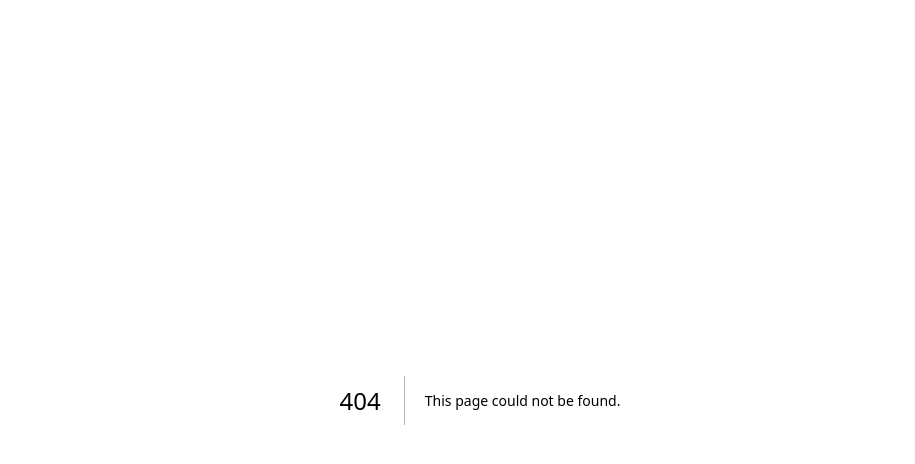
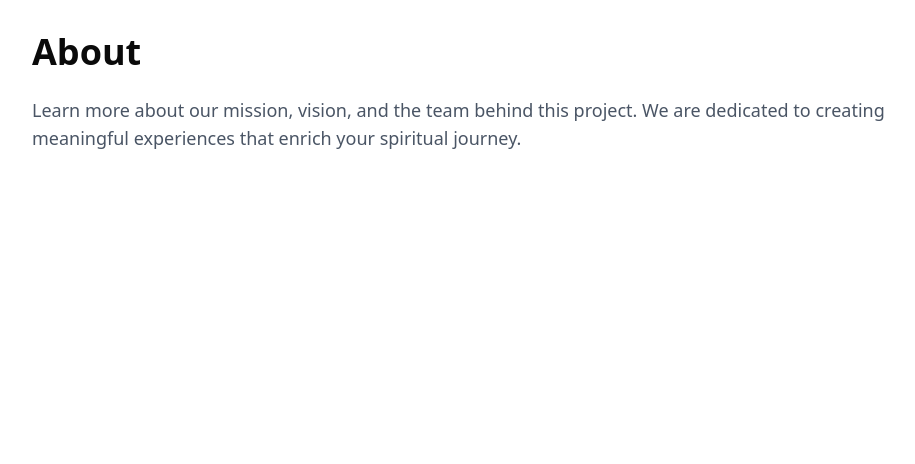
Before and after one commit to jeff-soriano/ora, a Next.js app: page /about in a window 1280 px wide. Before the commit this address had no page. Shown: the top 464 px of the page, without its empty margins (160-1075 px from the left). Built offline with nearby package versions, Linux system fonts and the light colour scheme.

Commit message:
Add routing

```diff
--- /dev/null
+++ b/app/about/page.tsx
@@ -0,0 +1,13 @@
+export default function AboutPage() {
+  return (
+    <div className="min-h-screen p-8">
+      <div className="max-w-4xl mx-auto">
+        <h1 className="text-4xl font-bold mb-6">About</h1>
+        <p className="text-lg text-gray-600 dark:text-gray-300">
+          Learn more about our mission, vision, and the team behind this project.
+          We are dedicated to creating meaningful experiences that enrich your spiritual journey.
+        </p>
+      </div>
+    </div>
+  );
+}
--- /dev/null
+++ b/app/journal/page.tsx
@@ -0,0 +1,13 @@
+export default function JournalPage() {
+  return (
+    <div className="min-h-screen p-8">
+      <div className="max-w-4xl mx-auto">
+        <h1 className="text-4xl font-bold mb-6">Journal</h1>
+        <p className="text-lg text-gray-600 dark:text-gray-300">
+          Welcome to your personal journal space. This is where you can document your thoughts,
+          experiences, and reflections.
+        </p>
+      </div>
+    </div>
+  );
+}
--- /dev/null
+++ b/app/lectio/page.tsx
@@ -0,0 +1,13 @@
+export default function LectioPage() {
+  return (
+    <div className="min-h-screen p-8">
+      <div className="max-w-4xl mx-auto">
+        <h1 className="text-4xl font-bold mb-6">Lectio Divina</h1>
+        <p className="text-lg text-gray-600 dark:text-gray-300">
+          A sacred space for contemplative reading and meditation. Here you can practice
+          the ancient art of divine reading and spiritual reflection.
+        </p>
+      </div>
+    </div>
+  );
+}
```
